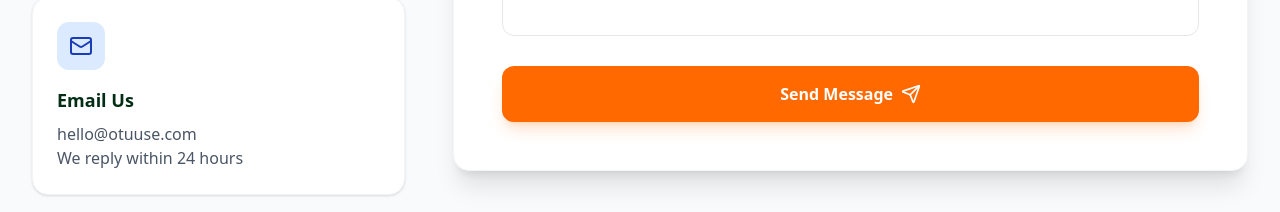
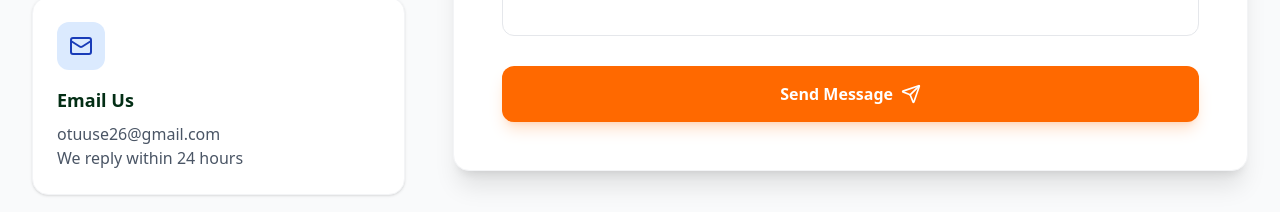
Before and after one commit to ahumuzaJohnbaptist5/otuuse, a React (Vite) app: page /contact in a window 1280 px wide. Shown: the part 860-1072 px from the top of the page. Built offline with nearby package versions, Linux system fonts and the light colour scheme.

Commit message:
Update contact email address in Contact.jsx

```diff
--- a/src/pages/Contact.jsx
+++ b/src/pages/Contact.jsx
@@ -77,7 +77,7 @@ const Contact = () => {
                     <Mail size={24} />
                   </div>
                   <h3 className="font-bold text-green-950 text-lg">Email Us</h3>
-                  <p className="text-gray-600 mt-2">hello@otuuse.com</p>
+                  <p className="text-gray-600 mt-2">otuuse26@gmail.com</p>
                   <p className="text-gray-600">We reply within 24 hours</p>
                 </div>
 
```
